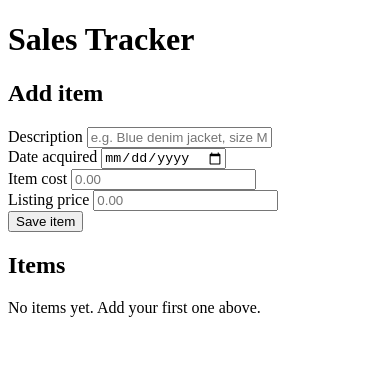
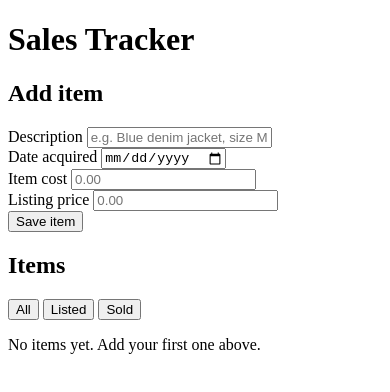
Before and after one commit to vaidik0602/sales-tracker, a plain HTML site: page index.html in a window 390 px wide. Drawn offline with Linux system fonts and the light colour scheme.

Commit message:
Add list view status filter (All / Listed / Sold)
Filter buttons above the list toggle which items are shown; the list
stays sorted most-recent-first and the empty message reflects the
active filter.

Co-Authored-By: Claude Opus 4.8 <noreply@anthropic.com>

```diff
--- a/index.html
+++ b/index.html
@@ -52,7 +52,14 @@
 
     <!-- Items list -->
     <section class="card" aria-labelledby="list-heading">
-      <h2 id="list-heading">Items</h2>
+      <div class="list-header">
+        <h2 id="list-heading">Items</h2>
+        <div class="filter" role="group" aria-label="Filter items by status">
+          <button type="button" class="filter-btn is-active" data-filter="All">All</button>
+          <button type="button" class="filter-btn" data-filter="Listed">Listed</button>
+          <button type="button" class="filter-btn" data-filter="Sold">Sold</button>
+        </div>
+      </div>
       <ul id="item-list" class="item-list"></ul>
       <p id="empty-message" class="empty-message">No items yet. Add your first one above.</p>
     </section>
--- a/script.js
+++ b/script.js
@@ -49,6 +49,10 @@
 
   var itemList = document.getElementById("item-list");
   var emptyMessage = document.getElementById("empty-message");
+  var filterButtons = document.querySelectorAll(".filter-btn");
+
+  // Current status filter: "All", "Listed", or "Sold".
+  var activeFilter = "All";
 
   // ---- Helpers ---------------------------------------------------------------
 
@@ -98,20 +102,26 @@
   // ---- Rendering -------------------------------------------------------------
 
   function render() {
-    // Most recent first (by creation time).
-    var sorted = items.slice().sort(function (a, b) {
+    // Apply the active status filter, then sort most recent first.
+    var visible = items.filter(function (item) {
+      return activeFilter === "All" || item.status === activeFilter;
+    });
+    visible.sort(function (a, b) {
       return b.createdAt - a.createdAt;
     });
 
     itemList.textContent = "";
 
-    if (sorted.length === 0) {
+    if (visible.length === 0) {
       emptyMessage.hidden = false;
+      emptyMessage.textContent = items.length === 0
+        ? "No items yet. Add your first one above."
+        : "No " + activeFilter.toLowerCase() + " items.";
       return;
     }
     emptyMessage.hidden = true;
 
-    sorted.forEach(function (item) {
+    visible.forEach(function (item) {
       itemList.appendChild(buildItemRow(item));
     });
   }
@@ -376,6 +386,17 @@
 
   // ---- Init ------------------------------------------------------------------
 
+  // Wire up the status filter buttons.
+  Array.prototype.forEach.call(filterButtons, function (btn) {
+    btn.addEventListener("click", function () {
+      activeFilter = btn.getAttribute("data-filter");
+      Array.prototype.forEach.call(filterButtons, function (b) {
+        b.classList.toggle("is-active", b === btn);
+      });
+      render();
+    });
+  });
+
   form.addEventListener("submit", handleSubmit);
   itemList.addEventListener("click", handleListClick);
   itemList.addEventListener("submit", handleListSubmit);
```
